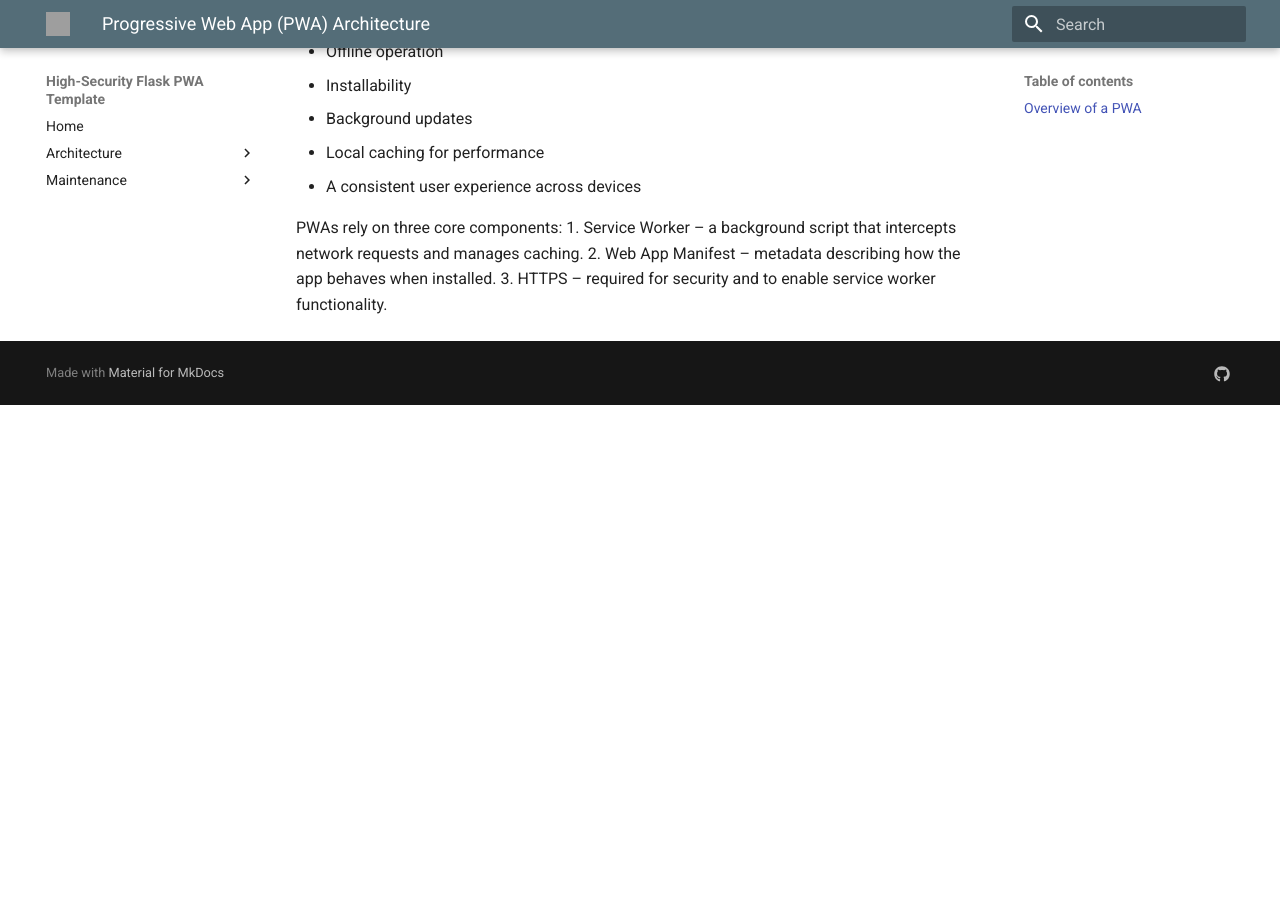
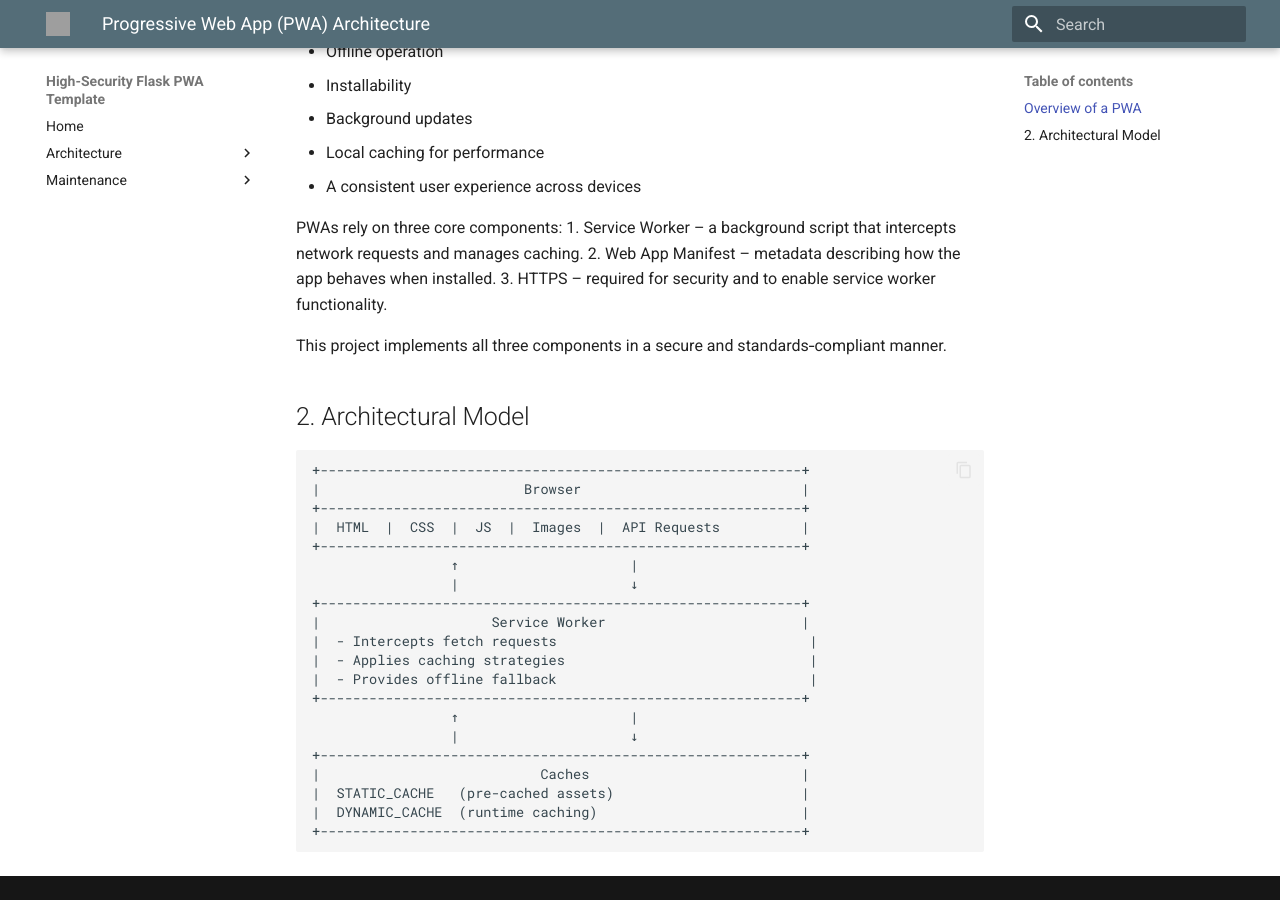
Before and after one commit to detnsw-sydtech/High-Security-Flask-PWA-Repo-Template, an MkDocs documentation site: the page built from docs/architecture/PWA_Overview.md, in a window 1280 px wide and 900 px high, scrolled down 593 px. Built offline with MkDocs 1.6.1 and Material for MkDocs 9.7.7, drawn with Linux system fonts in a browser that asks for light colours; before the commit the page ends 998 px from its top, so only the background shows below that; grey boxes are pictures that could not be loaded.

Commit message:
Update PWA_Overview.md

````diff
--- a/docs/architecture/PWA_Overview.md
+++ b/docs/architecture/PWA_Overview.md
@@ -25,3 +25,31 @@ PWAs rely on three core components:
 1. Service Worker – a background script that intercepts network requests and manages caching.
 2. Web App Manifest – metadata describing how the app behaves when installed.
 3. HTTPS – required for security and to enable service worker functionality.
+
+This project implements all three components in a secure and standards‑compliant manner.
+
+## 2. Architectural Model
+
+```text
++-----------------------------------------------------------+
+|                         Browser                           |
++-----------------------------------------------------------+
+|  HTML  |  CSS  |  JS  |  Images  |  API Requests          |
++-----------------------------------------------------------+
+                 ↑                     |
+                 |                     ↓
++-----------------------------------------------------------+
+|                     Service Worker                        |
+|  - Intercepts fetch requests                               |
+|  - Applies caching strategies                              |
+|  - Provides offline fallback                               |
++-----------------------------------------------------------+
+                 ↑                     |
+                 |                     ↓
++-----------------------------------------------------------+
+|                           Caches                          |
+|  STATIC_CACHE   (pre-cached assets)                       |
+|  DYNAMIC_CACHE  (runtime caching)                         |
++-----------------------------------------------------------+
+
+```
````
